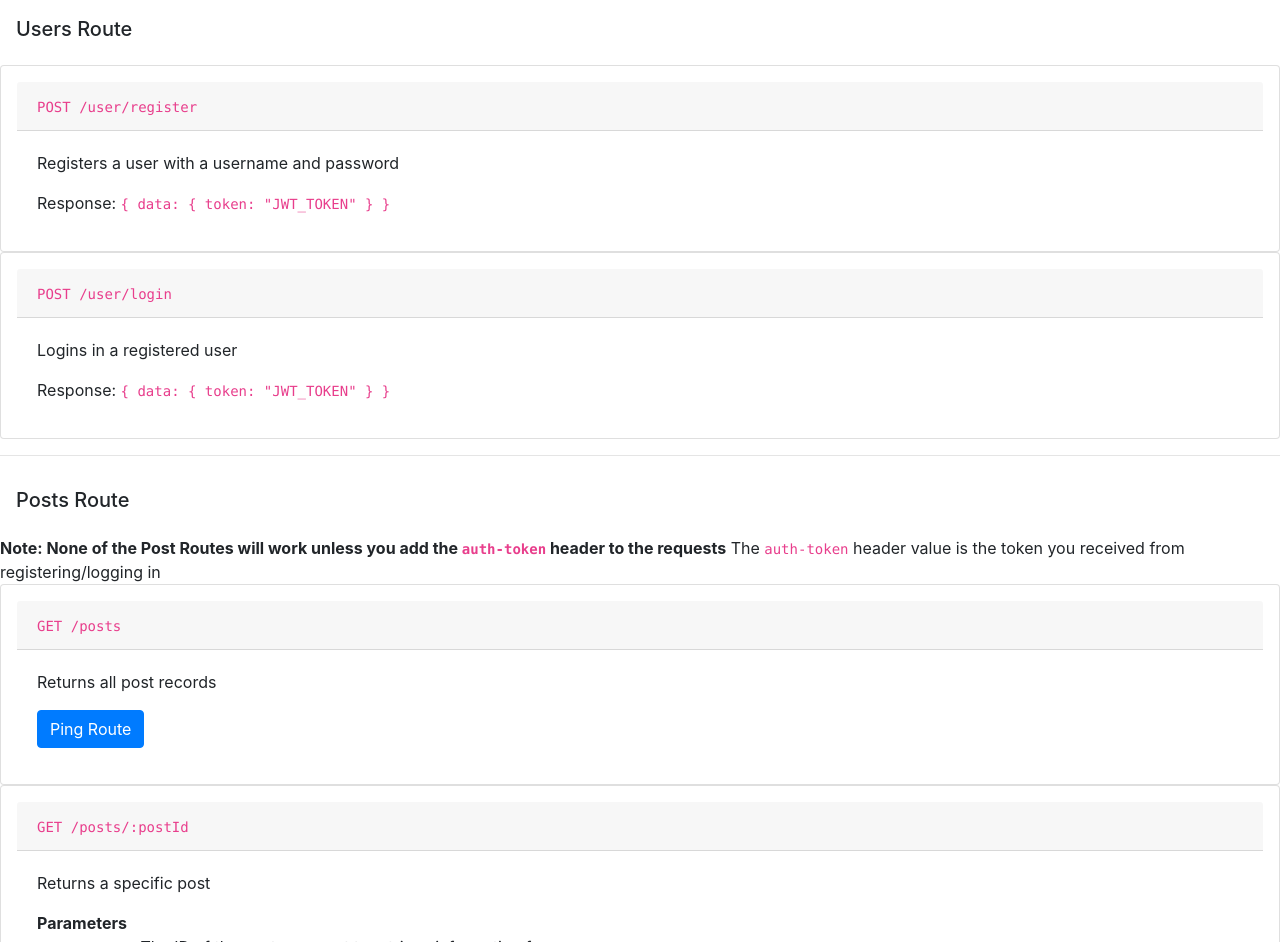
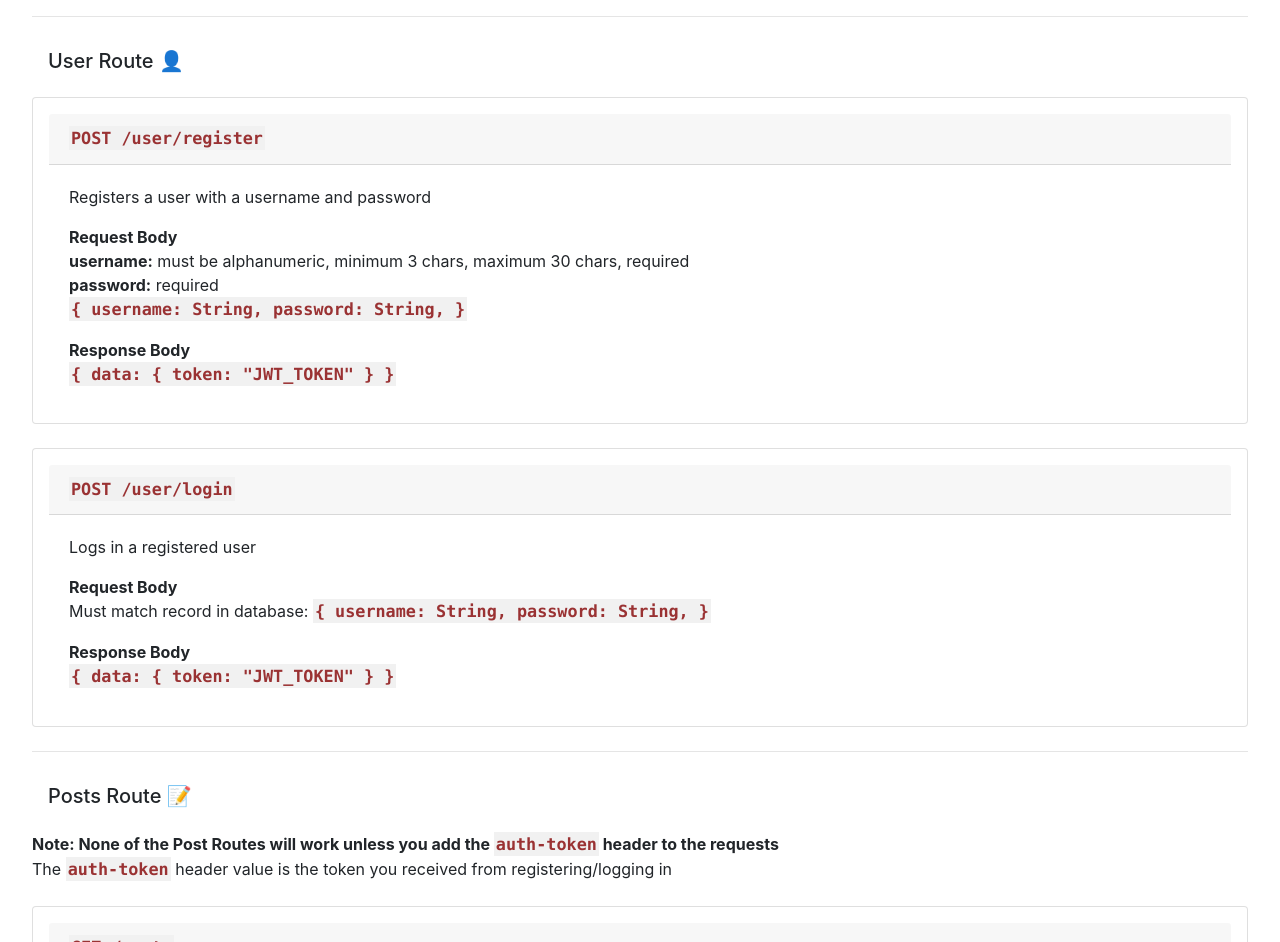
Before and after one commit to karanaditya993/node-rest-api, a website: page views/index.html in a window 1280 px wide. Shown: the part 118-1060 px from the top of the page. Drawn offline with nearby package versions, Linux system fonts and the light colour scheme.

Commit message:
Format docs

```diff
--- a/views/index.html
+++ b/views/index.html
@@ -7,19 +7,44 @@
     <script src="https://code.jquery.com/jquery-3.2.1.slim.min.js" integrity="sha384-KJ3o2DKtIkvYIK3UENzmM7KCkRr/rE9/Qpg6aAZGJwFDMVNA/GpGFF93hXpG5KkN" crossorigin="anonymous"></script>
     <script src="https://cdnjs.cloudflare.com/ajax/libs/popper.js/1.12.9/umd/popper.min.js" integrity="sha384-ApNbgh9B+Y1QKtv3Rn7W3mgPxhU9K/ScQsAP7hUibX39j7fakFPskvXusvfa0b4Q" crossorigin="anonymous"></script>
     <script src="https://maxcdn.bootstrapcdn.com/bootstrap/4.0.0/js/bootstrap.min.js" integrity="sha384-JZR6Spejh4U02d8jOt6vLEHfe/JQGiRRSQQxSfFWpi1MquVdAyjUar5+76PVCmYl" crossorigin="anonymous"></script>
+    <style>
+      html, body {
+        padding: 1rem;
+      }
+      code {
+        font-family: Consolas,"courier new";
+        font-weight: 700;
+        color: #9A3233;
+        background-color: #f1f1f1;
+        padding: 2px;
+        font-size: 105%;
+      }
+    </style>
   </head>
   <body>
     <div>
-      <h2 class="mt-3 p-3">Example Node/Express/MongoDB 🍃 REST API with JWT Authentication</h2>
+      <h2 class="mt-3 p-3">Blog Post 🗒 API with JWT Authentication 🔐</h2>
       <hr/>
-      <h5 class="mt-3 p-3">Users Route</h5>
-        <div class="card p-3">
+      <h5 class="mt-3 p-3">User Route 👤</h5>
+        <div class="card p-3 mb-4">
           <div class="card-header">
             <code>POST /user/register</code>
           </div>
           <div class="card-body">
             <p class="card-text">Registers a user with a username and password</p>
-            <span>Response:</span>
+            <strong>Request Body</strong>
+            <div class="mb-3">
+              <div><strong>username:</strong> must be alphanumeric, minimum 3 chars, maximum 30 chars, required</div>
+              <div><strong>password:</strong> required</div>
+              <code>
+                {
+                  username: String,
+                  password: String,
+                }
+              </code>
+            </div>
+            <strong>Response Body</strong>
+            <div>
               <code>
                 {
                   data: {
@@ -29,13 +54,25 @@
               </code>
             </div>
           </div>
-        <div class="card p-3">
+        </div>
+        <div class="card p-3 mb-4">
           <div class="card-header">
             <code>POST /user/login</code>
           </div>
           <div class="card-body">
-            <p class="card-text">Logins in a registered user</p>
-            <span>Response:</span>
+            <p class="card-text">Logs in a registered user</p>
+            <strong>Request Body</strong>
+            <div class="mb-3">
+              Must match record in database:
+              <code>
+                {
+                  username: String,
+                  password: String,
+                }
+              </code>
+            </div>
+            <strong>Response Body</strong>
+            <div>
               <code>
                 {
                   data: {
@@ -45,11 +82,12 @@
               </code>
             </div>
           </div>
+        </div>
       <hr/>
-      <h5 class="mt-3 p-3">Posts Route</h5>
+      <h5 class="mt-3 p-3">Posts Route 📝</h5>
       <strong>Note: None of the Post Routes will work unless you add the <code>auth-token</code> header to the requests</strong>
-      <span>The <code>auth-token</code> header value is the token you received from registering/logging in</span>
-      <div class="card p-3">
+      <div class="mb-4">The <code>auth-token</code> header value is the token you received from registering/logging in</div>
+      <div class="card p-3 mb-4">
         <div class="card-header">
           <code>GET /posts</code>
         </div>
@@ -58,7 +96,7 @@
           <a href="/posts" class="btn btn-primary" target="_blank">Ping Route</a>
         </div>
       </div>
-      <div class="card p-3">
+      <div class="card p-3 mb-4">
         <div class="card-header">
           <code>GET /posts/:postId</code>
         </div>
@@ -73,13 +111,13 @@
           </ul>
         </div>
       </div>
-      <div class="card p-3">
+      <div class="card p-3 mb-4">
         <div class="card-header">
           <code>POST /posts</code>
         </div>
         <div class="card-body">
           <p class="card-text">Submits a post to the database</p>
-          <strong>Response Body</strong>
+          <strong>Request Body</strong>
           <ul>
             <li>
               <code>
@@ -93,7 +131,7 @@
           </ul>
         </div>
       </div>
-      <div class="card p-3">
+      <div class="card p-3 mb-4">
         <div class="card-header">
           <code>PATCH /posts/:postId</code>
         </div>
@@ -106,7 +144,7 @@
               <span>The ID of the post you want to retrieve information for</span>
             </li>
           </ul>
-          <strong>Response Body</strong>
+          <strong>Request Body</strong>
           <ul>
             <li>
               <code>
@@ -118,7 +156,7 @@
           </ul>
         </div>
       </div>
-      <div class="card p-3">
+      <div class="card p-3 mb-4">
         <div class="card-header">
           <code>DELETE /posts/:postId</code>
         </div>
```
Lines whose indentation alone changed are shown as unchanged.
